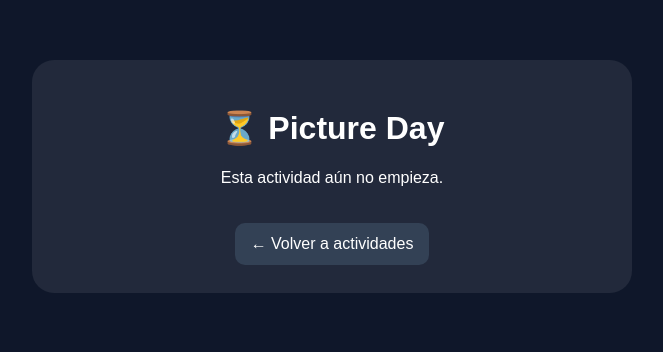
After one commit to rashimshivteisrael-rgb/ShivteApp, a Django app: page /actividades/picture-day/ in a window 1280 px wide. The commit adds this page. Shown: the top 352 px of the page, without its empty margins (308-971 px from the left). Run offline with Django 4.2, Linux system fonts and the light colour scheme; data comes from the database, SQL or seed files in the repository.

```diff
--- a/actividades/models.py
+++ b/actividades/models.py
@@ -59,3 +59,10 @@ class ShevetBankMovimiento(models.Model):
 
     def __str__(self):
         return f"{self.cuenta.janij.nombre} {self.cantidad}"
+
+class ActividadEstado(models.Model):
+    nombre = models.CharField(max_length=100, unique=True)
+    abierta = models.BooleanField(default=False)
+
+    def __str__(self):
+        return f"{self.nombre} - {'Abierta' if self.abierta else 'Cerrada'}"
--- a/shivte/urls.py
+++ b/shivte/urls.py
@@ -56,6 +56,7 @@ from torneo.views import (
     shevet_bank_ranking,
     eliminar_picture_day_foto,
     descargar_picture_day_zip,
+    picture_day_entrada,
 
 )
 
@@ -117,6 +118,7 @@ urlpatterns = [
     path('shevet-bank-ranking/', shevet_bank_ranking, name='shevet_bank_ranking'),
     path('panel-admin/picture-day/foto/<int:foto_id>/eliminar/', eliminar_picture_day_foto, name='eliminar_picture_day_foto'),
     path('panel-admin/picture-day/descargar/', descargar_picture_day_zip, name='descargar_picture_day_zip'),
+    path('actividades/picture-day/', picture_day_entrada, name='picture_day_entrada'),
 ]
 
 urlpatterns += static(settings.MEDIA_URL, document_root=settings.MEDIA_ROOT)
--- /dev/null
+++ b/templates/actividad_cerrada.html
@@ -0,0 +1,22 @@
+<!DOCTYPE html>
+<html lang="es">
+<head>
+<meta charset="UTF-8">
+<title>Actividad cerrada</title>
+<style>
+body { margin:0; font-family:Arial; background:#0f172a; color:white; }
+.container { max-width:600px; margin:auto; padding:60px 20px; text-align:center; }
+.card { background:rgba(255,255,255,.08); padding:28px; border-radius:22px; }
+.btn { background:#334155; color:white; padding:12px 16px; border-radius:10px; text-decoration:none; display:inline-block; margin-top:20px; }
+</style>
+</head>
+<body>
+<div class="container">
+    <div class="card">
+        <h1>⏳ {{ nombre_actividad }}</h1>
+        <p>Esta actividad aún no empieza.</p>
+        <a class="btn" href="/actividades/">← Volver a actividades</a>
+    </div>
+</div>
+</body>
+</html>
--- a/torneo/views.py
+++ b/torneo/views.py
@@ -15,6 +15,7 @@ from actividades.models import ShevetBankEstacion, ShevetBankCuenta, ShevetBankM
 import zipfile
 from io import BytesIO
 from django.http import HttpResponse
+from actividades.models import ActividadEstado
 
 
 from transporte.models import Camion
@@ -812,10 +813,15 @@ def crear_admin_temporal(request):
     return redirect('/login/')
 
 def picture_day_admin(request):
+    estado, creado = ActividadEstado.objects.get_or_create(nombre='picture_day')
     if request.session.get('usuario_tipo') != 'admin':
         return redirect('/login/')
 
     if request.method == 'POST':
+        if request.POST.get('tipo_form') == 'estado':
+            estado.abierta = request.POST.get('abierta') == 'on'
+            estado.save()
+            return redirect('/panel-admin/picture-day/')
         titulo = request.POST.get('titulo')
         descripcion = request.POST.get('descripcion')
 
@@ -961,6 +967,23 @@ def picture_day_publico(request):
         'fotos': fotos
     })
 
+def picture_day_entrada(request):
+    estado, creado = ActividadEstado.objects.get_or_create(nombre='picture_day')
+
+    if not estado.abierta:
+        return render(request, 'actividad_cerrada.html', {
+            'nombre_actividad': 'Picture Day'
+        })
+
+    usuario_tipo = request.session.get('usuario_tipo')
+
+    if usuario_tipo == 'admin':
+        return redirect('/panel-admin/picture-day/')
+    elif usuario_tipo == 'madrij':
+        return redirect('/picture-day/')
+    else:
+        return redirect('/picture-day-publico/')
+
 def actividades(request):
     usuario_tipo = request.session.get('usuario_tipo')
 
```
Also changed, not shown: templates/picture_day_admin.html (+16 -0 lines), actividades/migrations/0003_actividadestado.py (added).
